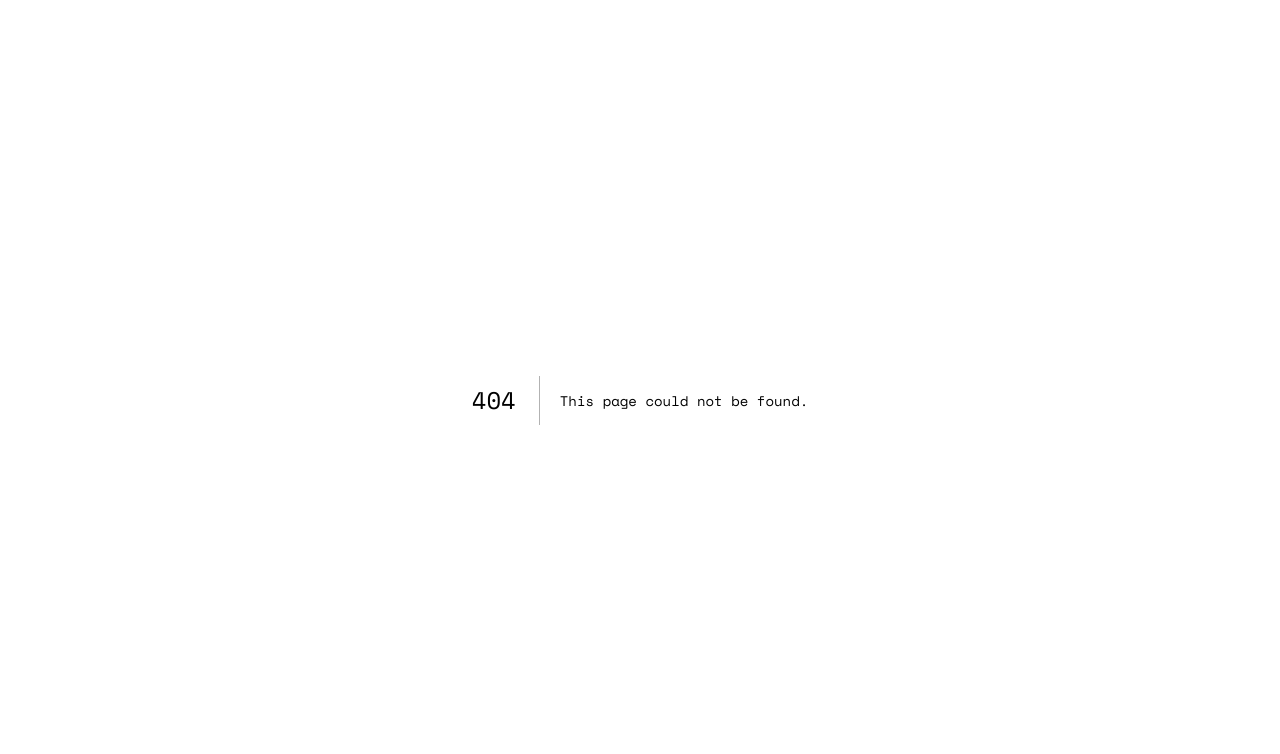
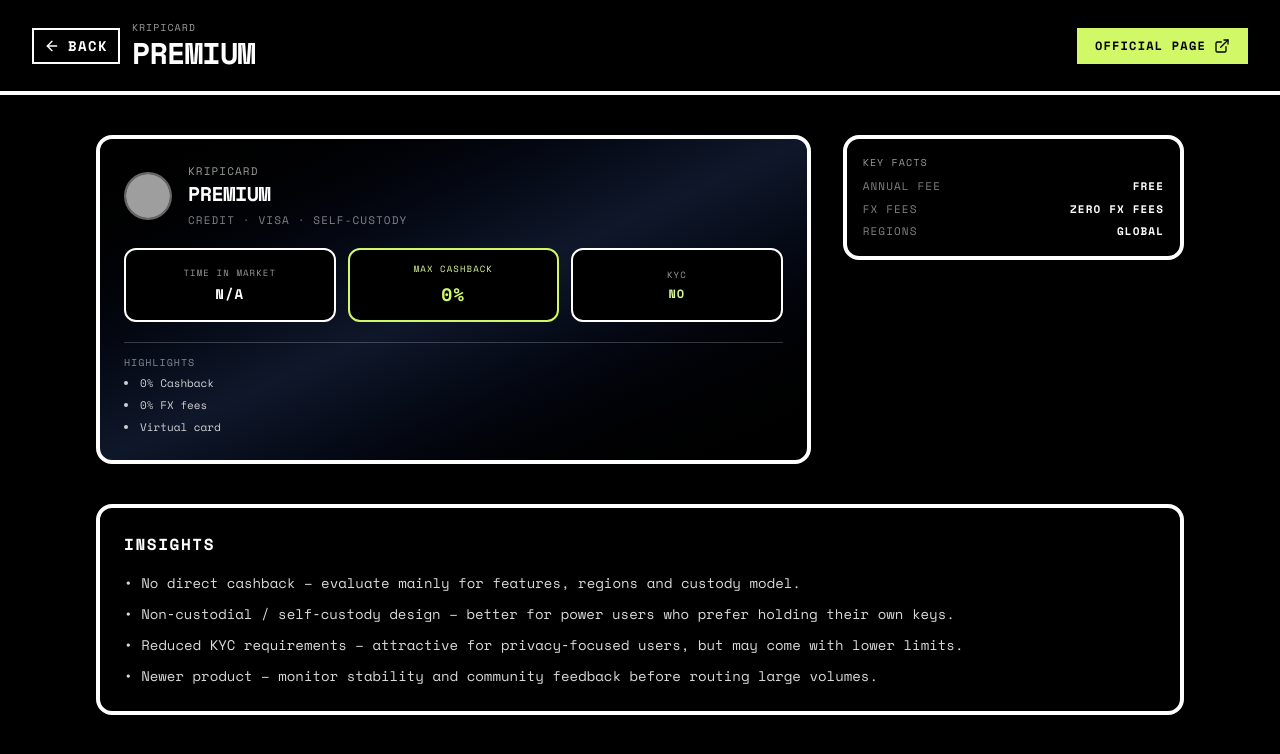
Before and after one commit to moic-digital/moic-neobanks-radar, a Next.js app: page /cards/Kripicard in a window 1280 px wide. Before the commit this address had no page. Shown: the top 754 px of the page. Built offline with nearby package versions, Linux system fonts and the light colour scheme; no server answers; grey boxes are pictures that could not be loaded.

Commit message:
first commit

```diff
--- /dev/null
+++ b/src/app/cards/[id]/page.tsx
@@ -0,0 +1,215 @@
+import { notFound } from "next/navigation"
+import Link from "next/link"
+import { ArrowLeft, ExternalLink } from "lucide-react"
+import { fetchCards } from "@/lib/sheets"
+import type { CardData } from "@/types/card"
+
+interface CardPageProps {
+  readonly params: Promise<{ id: string }>
+}
+
+function buildInsights(card: CardData): readonly string[] {
+  const insights: string[] = []
+
+  if (typeof card.cashbackMax === "number") {
+    if (card.cashbackMax >= 10) {
+      insights.push("Extremely high cashback – best suited for heavy spenders who can maximize rewards.")
+    } else if (card.cashbackMax >= 5) {
+      insights.push("Strong cashback profile for everyday spending across multiple categories.")
+    } else if (card.cashbackMax > 0) {
+      insights.push("Moderate cashback – interesting as a secondary card or niche use case.")
+    } else {
+      insights.push("No direct cashback – evaluate mainly for features, regions and custody model.")
+    }
+  }
+
+  if (card.custody === "Self-Custody" || card.custody === "Non-Custodial") {
+    insights.push("Non‑custodial / self‑custody design – better for power users who prefer holding their own keys.")
+  } else {
+    insights.push("Custodial model – closer to a traditional fintech experience with simpler UX.")
+  }
+
+  if (card.kyc === "None" || card.kyc === "Light") {
+    insights.push("Reduced KYC requirements – attractive for privacy‑focused users, but may come with lower limits.")
+  } else {
+    insights.push("Full KYC – typical for regulated neobanks, usually enabling higher limits and broader coverage.")
+  }
+
+  if (card.airdropFarming) {
+    insights.push("Marked for airdrop farming – might be interesting for users farming ecosystem or protocol rewards.")
+  }
+
+  if (!card.age) {
+    insights.push("Newer product – monitor stability and community feedback before routing large volumes.")
+  }
+
+  return insights
+}
+
+export default async function CardPage({ params }: CardPageProps) {
+  const { id } = await params
+  const cards = await fetchCards()
+  const card = cards.find((c) => c.id === id)
+
+  if (!card) {
+    notFound()
+  }
+
+  const insights = buildInsights(card)
+  const ageLabel = card.age || "N/A"
+  const cashbackLabel =
+    typeof card.cashbackMax === "number"
+      ? `${card.cashbackMax}%`
+      : card.cashbackMax || "N/A"
+  const kycLabel = card.kyc === "Required" ? "YES" : "NO"
+
+  return (
+    <div className="min-h-screen bg-black text-white font-mono selection:bg-lime-400 selection:text-black">
+      <header className="border-b-4 border-white px-4 sm:px-8 py-4 sm:py-5 flex items-center justify-between gap-3">
+        <div className="flex items-center gap-3 min-w-0">
+          <Link
+            href="/"
+            className="inline-flex items-center gap-2 text-xs sm:text-sm font-black uppercase tracking-widest border-2 border-white px-2.5 py-1.5 hover:bg-white hover:text-black transition-colors"
+          >
+            <ArrowLeft className="w-3 h-3 sm:w-4 sm:h-4" />
+            Back
+          </Link>
+          <div className="min-w-0">
+            <p className="text-[10px] text-white/60 uppercase tracking-widest">
+              {card.issuer}
+            </p>
+            <h1 className="text-lg sm:text-2xl md:text-3xl font-black uppercase tracking-tight truncate">
+              {card.name}
+            </h1>
+          </div>
+        </div>
+
+        <a
+          href={card.officialLink}
+          target="_blank"
+          rel="noreferrer"
+          className="hidden sm:inline-flex items-center gap-2 px-4 py-2 border-2 border-lime-400 bg-lime-400 text-black text-xs font-black uppercase tracking-widest hover:bg-black hover:text-lime-400 transition-colors"
+        >
+          Official page
+          <ExternalLink className="w-4 h-4" />
+        </a>
+      </header>
+
+      <main className="px-4 sm:px-8 py-6 sm:py-10 max-w-6xl mx-auto space-y-8 sm:space-y-10">
+        {/* Hero card summary */}
+        <section className="grid grid-cols-1 md:grid-cols-3 gap-6 md:gap-8 items-stretch">
+          <article className="md:col-span-2 rounded-2xl border-4 border-white bg-gradient-to-br from-black via-slate-900 to-black p-5 sm:p-6 flex flex-col gap-5">
+            <div className="flex items-start justify-between gap-4">
+              <div className="flex items-center gap-4 min-w-0">
+                <div className="w-12 h-12 rounded-full bg-black/40 border-2 border-white/40 overflow-hidden flex items-center justify-center">
+                  <img
+                    src={card.logo}
+                    alt={card.issuer}
+                    className="w-full h-full object-cover"
+                  />
+                </div>
+                <div className="min-w-0">
+                  <p className="text-[11px] text-white/60 uppercase tracking-widest">
+                    {card.issuer}
+                  </p>
+                  <h2 className="text-lg sm:text-xl font-black uppercase tracking-tight truncate">
+                    {card.name}
+                  </h2>
+                  <p className="text-[11px] text-white/50 uppercase tracking-widest mt-1">
+                    {card.type} · {card.network} · {card.custody}
+                  </p>
+                </div>
+              </div>
+            </div>
+
+            <div className="grid grid-cols-3 gap-3 text-center text-[11px] uppercase tracking-widest">
+              <div className="border-2 border-white bg-black px-3 py-3 rounded-xl flex flex-col items-center justify-center">
+                <span className="text-white/60 text-[9px]">Time in market</span>
+                <span className="text-white font-black text-sm mt-1">
+                  {ageLabel}
+                </span>
+              </div>
+              <div className="border-2 border-lime-400 bg-black px-3 py-3 rounded-xl flex flex-col items-center justify-center">
+                <span className="text-lime-300 text-[9px]">Max Cashback</span>
+                <span className="text-lime-400 font-black text-lg mt-1">
+                  {cashbackLabel}
+                </span>
+              </div>
+              <div className="border-2 border-white bg-black px-3 py-3 rounded-xl flex flex-col items-center justify-center">
+                <span className="text-white/60 text-[9px]">KYC</span>
+                <span
+                  className={`mt-1 inline-flex items-center gap-1 text-xs font-black ${
+                    card.kyc === "Required"
+                      ? "text-amber-300"
+                      : "text-lime-300"
+                  }`}
+                >
+                  {kycLabel}
+                </span>
+              </div>
+            </div>
+
+            {card.perks.length > 0 && (
+              <div className="border-t border-white/20 pt-3 text-[11px] leading-relaxed text-white/80">
+                <p className="uppercase text-[10px] text-white/50 mb-1 tracking-widest">
+                  Highlights
+                </p>
+                <ul className="list-disc list-inside space-y-1">
+                  {card.perks.slice(0, 3).map((perk, idx) => (
+                    <li key={idx}>{perk}</li>
+                  ))}
+                </ul>
+              </div>
+            )}
+          </article>
+
+          <aside className="space-y-3 text-[11px] uppercase tracking-widest">
+            <div className="border-4 border-white bg-black p-4 rounded-2xl space-y-2">
+              <p className="text-white/60 text-[10px]">Key Facts</p>
+              <div className="space-y-1.5">
+                <div className="flex justify-between gap-2">
+                  <span className="text-white/50">Annual fee</span>
+                  <span className="font-black">{card.annualFee}</span>
+                </div>
+                <div className="flex justify-between gap-2">
+                  <span className="text-white/50">FX fees</span>
+                  <span className="font-black">{card.fxFee}</span>
+                </div>
+                <div className="flex justify-between gap-2">
+                  <span className="text-white/50">Regions</span>
+                  <span className="font-black text-right">
+                    {card.regions || "N/A"}
+                  </span>
+                </div>
+              </div>
+            </div>
+
+            <a
+              href={card.officialLink}
+              target="_blank"
+              rel="noreferrer"
+              className="sm:hidden inline-flex items-center justify-center gap-2 w-full px-4 py-3 border-2 border-lime-400 bg-lime-400 text-black text-xs font-black uppercase tracking-widest hover:bg-black hover:text-lime-400 transition-colors rounded-xl"
+            >
+              Official page
+              <ExternalLink className="w-4 h-4" />
+            </a>
+          </aside>
+        </section>
+
+        {/* Insights section */}
+        <section className="border-4 border-white bg-black p-4 sm:p-6 rounded-2xl">
+          <h2 className="text-sm sm:text-base font-black uppercase tracking-widest mb-3 sm:mb-4">
+            Insights
+          </h2>
+          <ul className="space-y-2 text-[11px] sm:text-sm leading-relaxed">
+            {insights.map((insight, idx) => (
+              <li key={idx} className="text-white/85">
+                • {insight}
+              </li>
+            ))}
+          </ul>
+        </section>
+      </main>
+    </div>
+  )
+}
```
